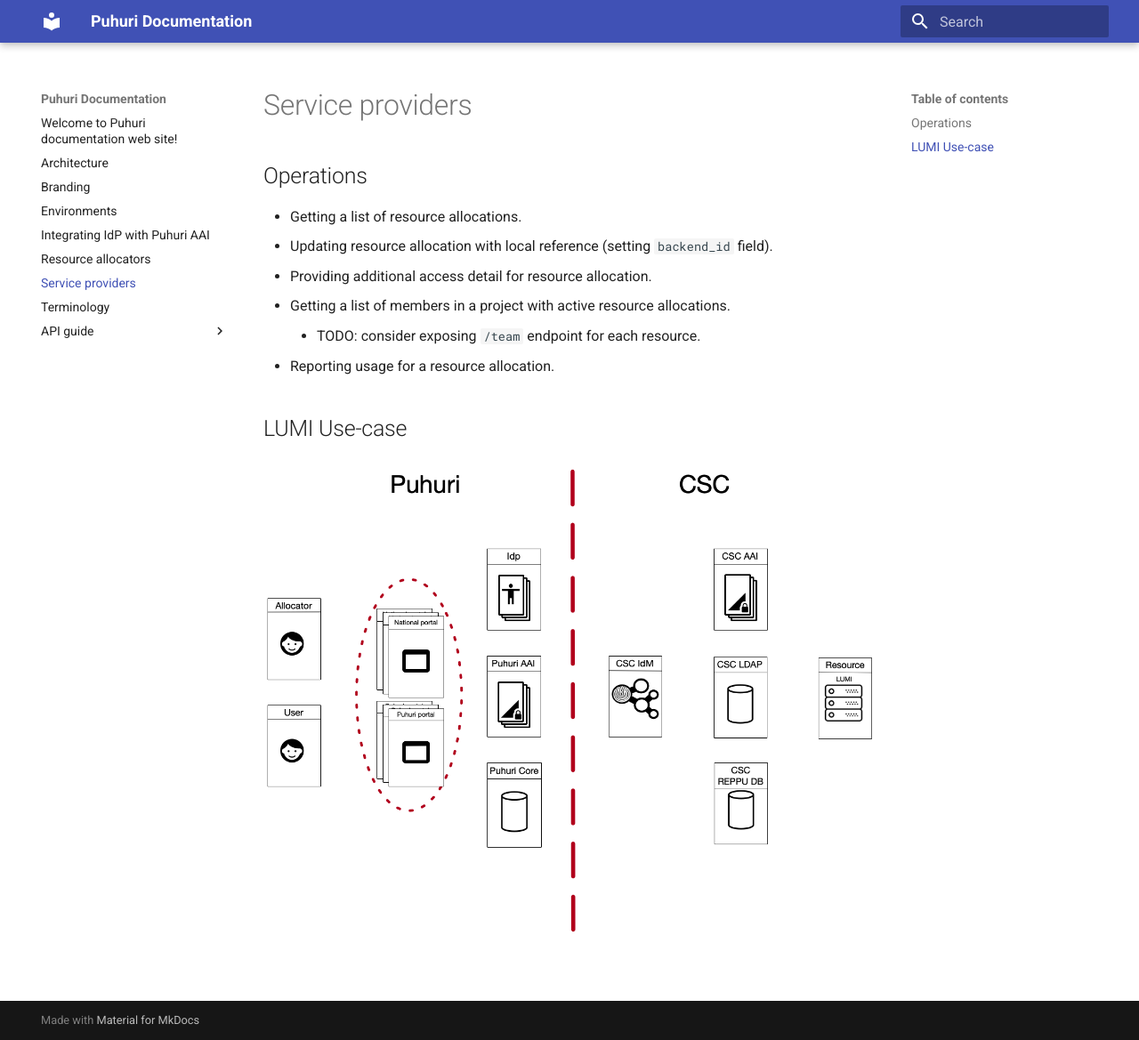
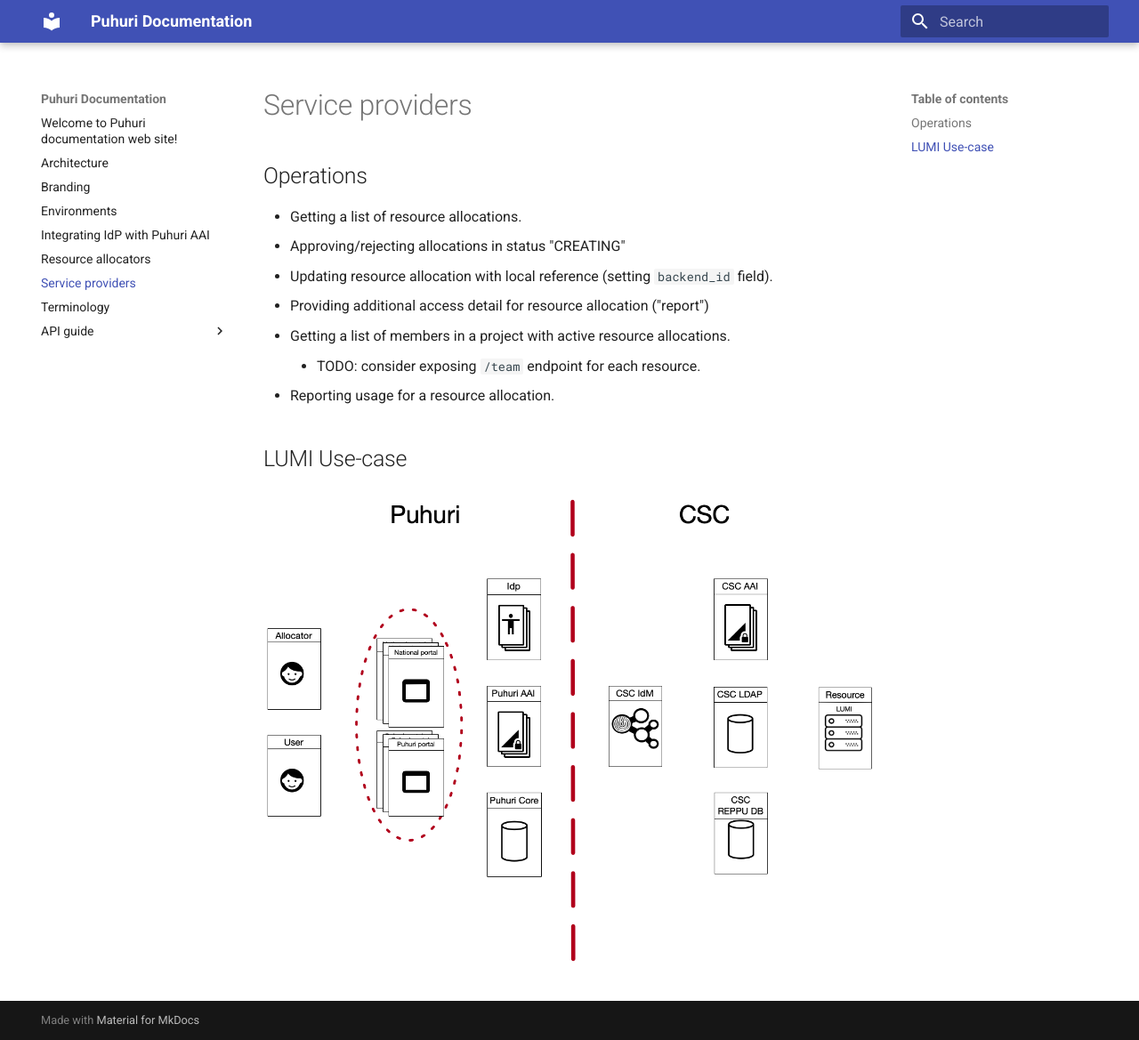
Before and after one commit to neicnordic/puhuri-web, an MkDocs documentation site: the page built from docs/service-providers.md, in a window 1280 px wide and 1169 px high. Shown: the whole window at 89% size. Built offline with MkDocs 1.6.1 and Material for MkDocs 9.7.7, drawn with Linux system fonts in a browser that asks for light colours.

Commit message:
Adjust flow for service provider

```diff
--- a/docs/service-providers.md
+++ b/docs/service-providers.md
@@ -2,8 +2,9 @@
 
 ## Operations
 - Getting a list of resource allocations.
+- Approving/rejecting allocations in status "CREATING"
 - Updating resource allocation with local reference (setting `backend_id` field).
-- Providing additional access detail for resource allocation.
+- Providing additional access detail for resource allocation ("report")
 - Getting a list of members in a project with active resource allocations.
     - TODO: consider exposing `/team` endpoint for each resource.
 - Reporting usage for a resource allocation.
```
